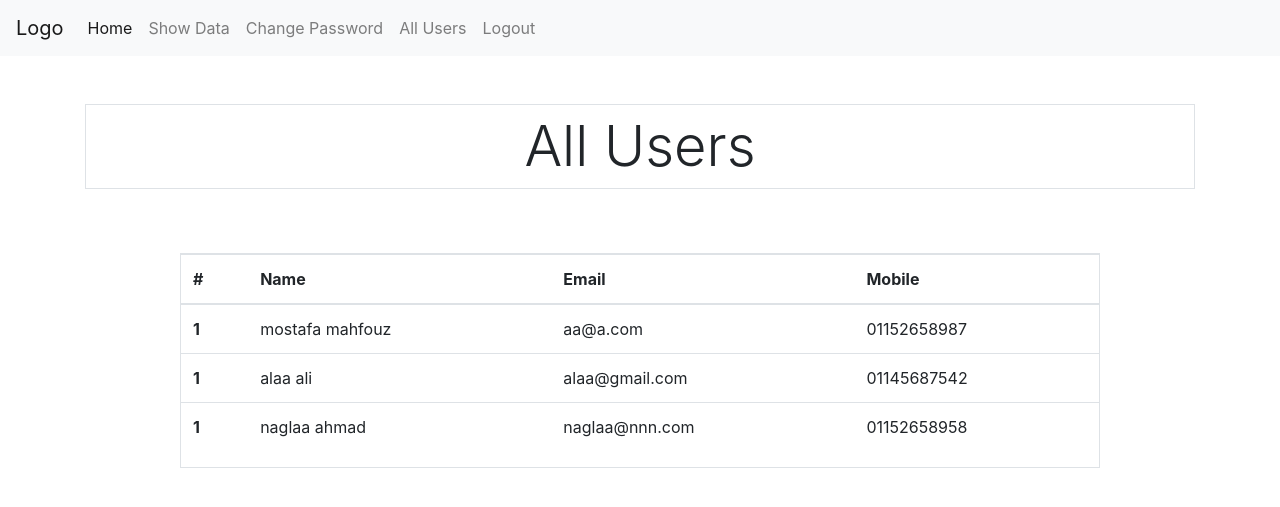
After one commit to MOSTAFAMAHFOUZ/auth-php, a PHP site: page /all-users.php in a window 1280 px wide. The commit adds this page. Shown: the top 507 px of the page. Run offline with PHP 8.4, Linux system fonts and the light colour scheme; a user stored in the database is signed in; data comes from the database, SQL or seed files in the repository.

Commit message:
all users page

```diff
--- /dev/null
+++ b/all-users.php
@@ -0,0 +1,42 @@
+<?php  include('inc/header.php');  ?>
+<?php
+    if(!isset($_SESSION['user_name'])) header("Location:index.php");
+?>
+
+    <div class="container">
+        <div class="row">
+            <div class="col-12 ">
+                <h1 class="text-center display-4 border my-5 p-2"> All Users</h1>
+            </div>
+            <div class="col-sm-10 mx-auto">
+                <div class="border  my-3">
+                    <table class="table">
+                        <thead>
+                            <tr>
+                            <th scope="col">#</th>
+                            <th scope="col">Name</th>
+                            <th scope="col">Email</th>
+                            <th scope="col">Mobile</th>
+                            </tr>
+                        </thead>
+                        <tbody>
+                            <?php  include './back-end/user.php'; ?>
+
+                            <?php  foreach(User::getAllUsers() as $row): ?>
+                            <tr>
+                                <th scope="row">1</th>
+                                <td><?php echo $row->name; ?></td>
+                                <td><?php echo $row->email; ?></td>
+                                <td><?php echo $row->mobile; ?></td>
+                            </tr>
+
+                            <?php endforeach; ?>
+
+                        </tbody>
+                    </table>
+                </div>
+            </div>
+        </div>
+    </div>
+
+<?php  include('inc/footer.php');  ?>
--- /dev/null
+++ b/back-end/user.php
@@ -0,0 +1,14 @@
+<?php
+
+include './inc/db.php';
+
+class User
+{
+    public static function getAllUsers()
+    {
+        global $pdo;
+        $stmt = $pdo->prepare("SELECT * FROM users");
+        $stmt->execute();
+        return $stmt->fetchAll(PDO::FETCH_CLASS);
+    }
+}
--- a/inc/header.php
+++ b/inc/header.php
@@ -11,7 +11,7 @@
     <!-- Bootstrap CSS -->
     <link rel="stylesheet" href="https://cdn.jsdelivr.net/npm/bootstrap@4.5.3/dist/css/bootstrap.min.css" >
 
-    <title>Login System Using PHP</title>
+    <title> Registration System Using PHP</title>
   </head>
   <body>
 
@@ -40,6 +40,12 @@
                     <a class="nav-link" href="register.php">Register</a>
                 </li>
                 <?php else: ?>
+                    <li class="nav-item">
+                    <a class="nav-link" href="change-password.php">Change Password</a>
+                </li>
+                <li class="nav-item">
+                    <a class="nav-link" href="all-users.php">All Users</a>
+                </li>
                 <li class="nav-item">
                     <a class="nav-link" href="logout.php">Logout</a>
                 </li>
```
Also changed, not shown: change-password.php (added, +32 -0 lines).
